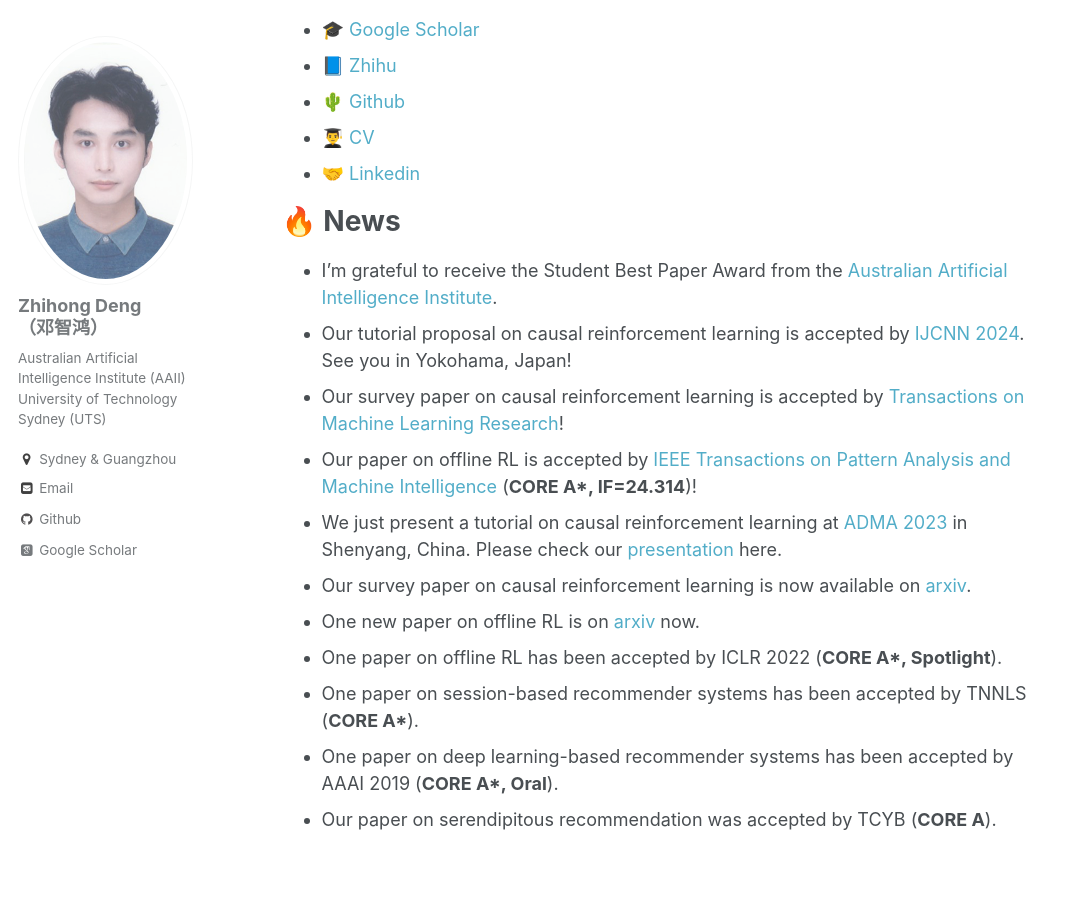
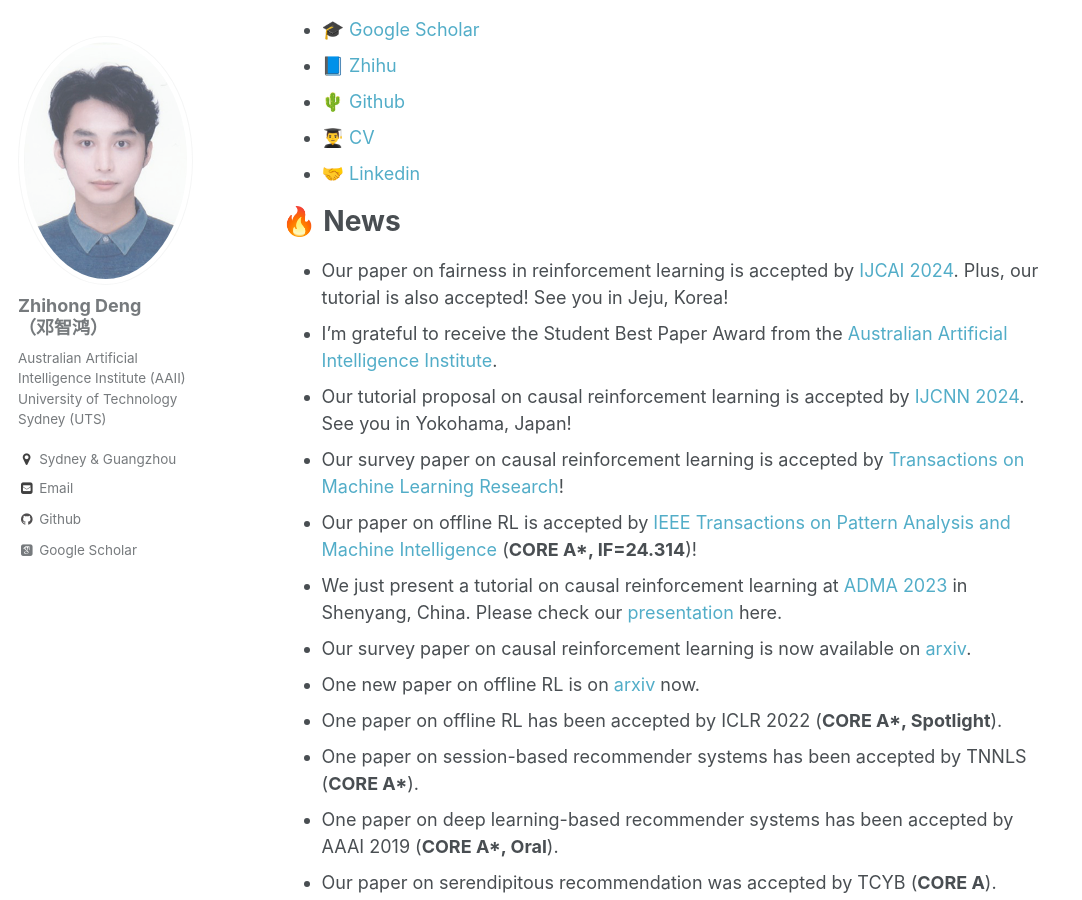
Before and after one commit to familyld/familyld.github.io, a Jekyll site: the page built from _pages/about.md, in a window 1280 px wide and 900 px high, scrolled down 700 px. Shown: the whole window, without its empty margins (0-1082 px from the left). Built offline with Jekyll 4.4.1, drawn with Linux system fonts in a browser that asks for light colours; some web fonts are replaced; a script that is not in the unit is left out.

Commit message:
IJCAI 2024

```diff
--- a/_pages/about.md
+++ b/_pages/about.md
@@ -23,6 +23,7 @@ My current research focuses on causal reinforcement learning (RL), an emerging r
 🔥 News
 =======
 
+* Our paper on fairness in reinforcement learning is accepted by [IJCAI 2024](https://ijcai-24.org/). Plus, our tutorial is also accepted! See you in Jeju, Korea!
 * I'm grateful to receive the Student Best Paper Award from the [Australian Artificial Intelligence Institute](https://www.uts.edu.au/research/australian-artificial-intelligence-institute).
 * Our tutorial proposal on causal reinforcement learning is accepted by [IJCNN 2024](https://2024.ieeewcci.org/). See you in Yokohama, Japan!
 * Our survey paper on causal reinforcement learning is accepted by [Transactions on Machine Learning Research](https://openreview.net/pdf?id=qqnttX9LPo)!
```
Also changed, not shown: _pages/publications.md (+1 -0 lines), 4 other files.
